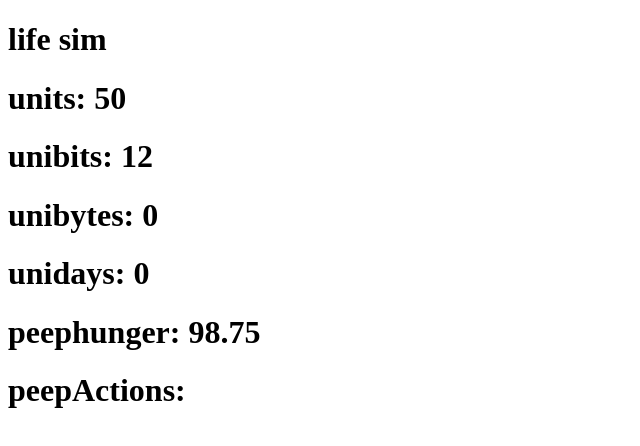
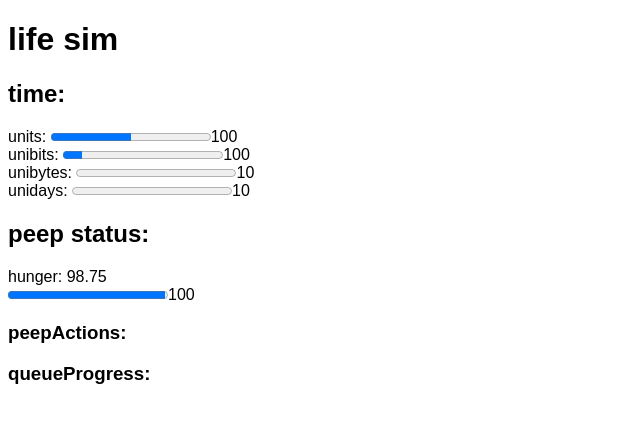
Before and after one commit to Kandles11/js-life-sim, a plain HTML site: page index.html in a window 1280 px wide. Shown: the whole page, without its empty margins (0-640 px from the left). Drawn offline with Linux system fonts and the light colour scheme.

Commit message:
add hunger system

```diff
--- a/index.html
+++ b/index.html
@@ -8,12 +8,16 @@
   </head>
   <body>
     <h1>life sim</h1>
-    <h1>units: <span id="units"></span></h1>
-    <h1>unibits: <span id="unibits"></span></h1>
-    <h1>unibytes: <span id="unibytes"></span></h1>
-    <h1>unidays: <span id="unidays"></span></h1>
-    <h1>peephunger: <span id="peepHunger"></span></h1>
-    <h1>peepActions: <span id="peepActions"></span></h1>
+    <h2>time:</h2>
+    <label>units: </label><progress id=unitBar max="100"></progress><label>100</label><br>
+    <label>unibits: </label><progress id=unibitBar max="100"></progress><label>100</label><br>
+    <label>unibytes: </label><progress id=unibyteBar max="10"></progress><label>10</label><br>
+    <label>unidays: </label><progress id=unidayBar max="10"></progress><label>10</label><br>
+    <h2>peep status:</h2>
+    <label>hunger: </label><label id="peepHunger"></label><br><progress id=hungerBar max="100"></progress><label>100</label><br>
+    <h3>peepActions: <span id="peepActions"></span></h3>
+    <h3>queueProgress: <span id="queueProgress"></span></h3>
+
 
   </body>
   <script src="main.js"></script>
--- a/main.js
+++ b/main.js
@@ -7,7 +7,9 @@ function initialize() {
     }
     peep = {
         hunger: 100,
-        actionQueue: []
+        actionQueue: [],
+        queueProgress: []
+
     }
 }
 
@@ -31,29 +33,34 @@ function convertTime(time){
         time.unibyte += 1;
     }
     if (time.unibyte==10) {
-        time.unibit = 0;
+        time.unibyte = 0;
         time.uniday += 1;
     }
     return time
 }
 
 function renderElements() {
-    document.getElementById("units").innerHTML = time.unit;
-    document.getElementById("unibits").innerHTML = time.unibit;
-    document.getElementById("unibytes").innerHTML = time.unibyte;
-    document.getElementById("unidays").innerHTML = time.uniday;
+    document.getElementById("unitBar").setAttribute("value", time.unit);
+    document.getElementById("unibitBar").setAttribute("value", time.unibit);
+    document.getElementById("unibyteBar").setAttribute("value", time.unibyte);
+    document.getElementById("unidayBar").setAttribute("value", time.uniday);
+    document.getElementById("hungerBar").setAttribute("value", peep.hunger);
     document.getElementById("peepHunger").innerHTML = Math.round(peep.hunger * 100)/100
     document.getElementById("peepActions").innerHTML = peep.actionQueue
+    document.getElementById("queueProgress").innerHTML = peep.queueProgress
+
 }
 
 function peepBrain() {
-    addToQueue()
+    addToQueue();
+    performAction();
 }
 
 function addToQueue() {
     if (peep.hunger < 40) {
         if (!peep.actionQueue.includes("eat")) {
             peep.actionQueue.push("eat")
+            peep.queueProgress.push(10)
             return
         }
     }
@@ -61,6 +68,7 @@ function addToQueue() {
         if (!peep.actionQueue.includes("eat")) {
             if (Math.random() < 0.0005) {
                 peep.actionQueue.push("eat")
+                peep.queueProgress.push(10)
                 return
             }
         }
@@ -69,6 +77,7 @@ function addToQueue() {
         if (!peep.actionQueue.includes("eat")) {
             if (Math.random() < 0.0003) {
                 peep.actionQueue.push("eat")
+                peep.queueProgress.push(10)
                 return
             }
         }
@@ -77,8 +86,21 @@ function addToQueue() {
         if (!peep.actionQueue.includes("eat")) {
             if (Math.random() < 0.0001) {
                 peep.actionQueue.push("eat")
+                peep.queueProgress.push(10)
                 return
             }
         }
     }
 }
+
+function performAction() {
+    action = peep.actionQueue[0]
+    if (action == "eat") {
+        if (peep.queueProgress <= 0) {
+            peep.actionQueue.shift();
+            peep.queueProgress.shift();
+            return;
+        }
+        peep.hunger += .02;
+        peep.queueProgress[0]  -= .01;
+}}
--- a/stylesheet.css
+++ b/stylesheet.css
@@ -0,0 +1,3 @@
+body {
+    font-family: Arial, Helvetica, sans-serif;
+}
```
